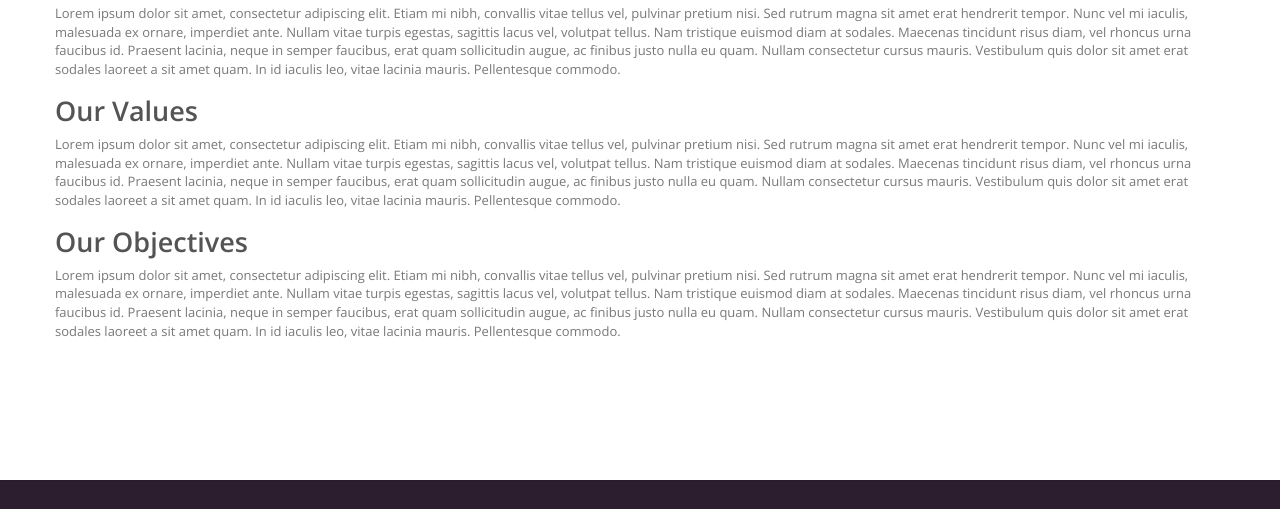
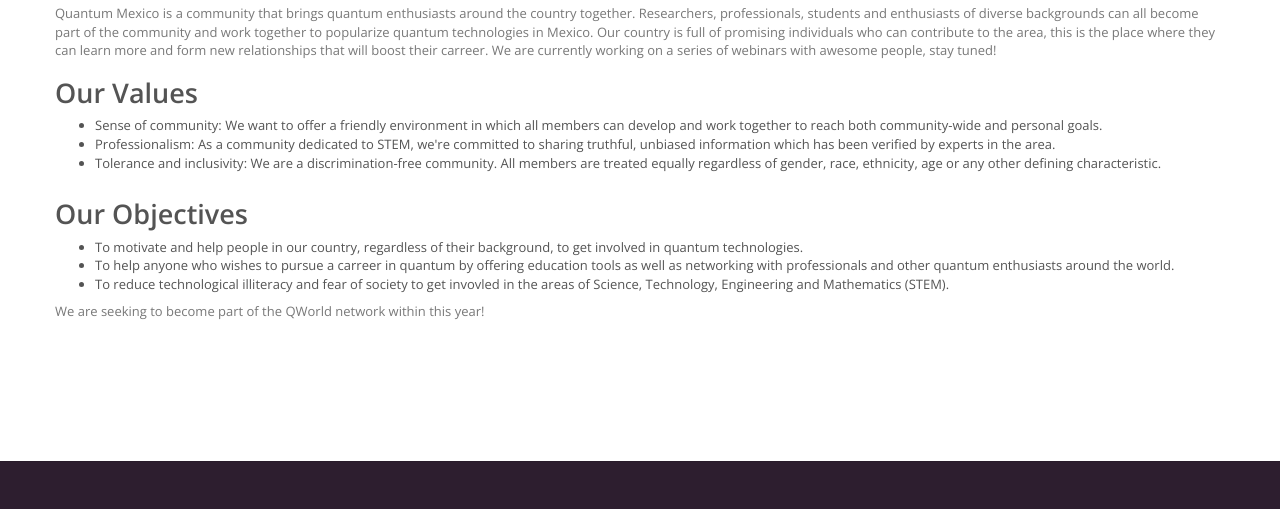
Before and after one commit to QMexico/qmexico.github.io, a plain HTML site: page aboutus.html in a window 1280 px wide. Shown: the part 193-702 px from the top of the page. Drawn offline with nearby package versions, Linux system fonts and the light colour scheme.

Commit message:
Contenido en aboutus.html

```diff
--- a/aboutus.html
+++ b/aboutus.html
@@ -54,7 +54,7 @@
 				</nav>
 			</header>
 
-			<!-- events -->
+			<!-- About US -->
 			<div class="event" id="event">
 				<div class="container">
 					<div class="default-heading">
@@ -63,19 +63,31 @@
 					</div>
 					<div class="row">
 						<p>
-						Lorem ipsum dolor sit amet, consectetur adipiscing elit. Etiam mi nibh, convallis vitae tellus vel, pulvinar pretium nisi. Sed rutrum magna sit amet erat hendrerit tempor. Nunc vel mi iaculis, malesuada ex ornare, imperdiet ante. Nullam vitae turpis egestas, sagittis lacus vel, volutpat tellus. Nam tristique euismod diam at sodales. Maecenas tincidunt risus diam, vel rhoncus urna faucibus id. Praesent lacinia, neque in semper faucibus, erat quam sollicitudin augue, ac finibus justo nulla eu quam. Nullam consectetur cursus mauris. Vestibulum quis dolor sit amet erat sodales laoreet a sit amet quam. In id iaculis leo, vitae lacinia mauris. Pellentesque commodo.
+						Quantum Mexico is a community that brings quantum enthusiasts around the country together. Researchers, professionals, students and enthusiasts
+						of diverse backgrounds can all become part of the community and work together to popularize quantum technologies in Mexico. Our country
+						is full of promising individuals who can contribute to the area, this is the place where they can learn more and form new relationships that will boost their carreer.
+						We are currently working on a series of webinars with awesome people, stay tuned!
 						</p>
 					</div>
 					<div class="row">
 						<h2>Our Values</h2>
-						<p>
-						Lorem ipsum dolor sit amet, consectetur adipiscing elit. Etiam mi nibh, convallis vitae tellus vel, pulvinar pretium nisi. Sed rutrum magna sit amet erat hendrerit tempor. Nunc vel mi iaculis, malesuada ex ornare, imperdiet ante. Nullam vitae turpis egestas, sagittis lacus vel, volutpat tellus. Nam tristique euismod diam at sodales. Maecenas tincidunt risus diam, vel rhoncus urna faucibus id. Praesent lacinia, neque in semper faucibus, erat quam sollicitudin augue, ac finibus justo nulla eu quam. Nullam consectetur cursus mauris. Vestibulum quis dolor sit amet erat sodales laoreet a sit amet quam. In id iaculis leo, vitae lacinia mauris. Pellentesque commodo.
-						</p>
+						<ul>
+							<li> Sense of community: We want to offer a friendly environment in which all members can develop and work together to reach both community-wide and personal goals.</li>
+							<li> Professionalism: As a community dedicated to STEM, we're committed to sharing truthful, unbiased information which has been verified by experts in the area.</li>
+							<li> Tolerance and inclusivity: We are a discrimination-free community. All members are treated equally regardless of gender, race, ethnicity,
+								age or any other defining characteristic.</li>
+						</ul>
 					</div>
 					<div class="row">
 						<h2>Our Objectives</h2>
+						<ul>
+							<li>To motivate and help people in our country, regardless of their background, to get involved in quantum technologies.</li>
+							<li>To help anyone who wishes to pursue a carreer in quantum by offering education tools as well as
+							networking with professionals and other quantum enthusiasts around the world.</li>
+							<li> To reduce technological illiteracy and fear of society to get invovled in the areas of Science, Technology, Engineering and Mathematics (STEM).</li>
+						</ul>
 						<p>
-						Lorem ipsum dolor sit amet, consectetur adipiscing elit. Etiam mi nibh, convallis vitae tellus vel, pulvinar pretium nisi. Sed rutrum magna sit amet erat hendrerit tempor. Nunc vel mi iaculis, malesuada ex ornare, imperdiet ante. Nullam vitae turpis egestas, sagittis lacus vel, volutpat tellus. Nam tristique euismod diam at sodales. Maecenas tincidunt risus diam, vel rhoncus urna faucibus id. Praesent lacinia, neque in semper faucibus, erat quam sollicitudin augue, ac finibus justo nulla eu quam. Nullam consectetur cursus mauris. Vestibulum quis dolor sit amet erat sodales laoreet a sit amet quam. In id iaculis leo, vitae lacinia mauris. Pellentesque commodo.
+						 We are seeking to become part of the QWorld network within this year!
 						</p>
 					</div>
 				</div>
```
